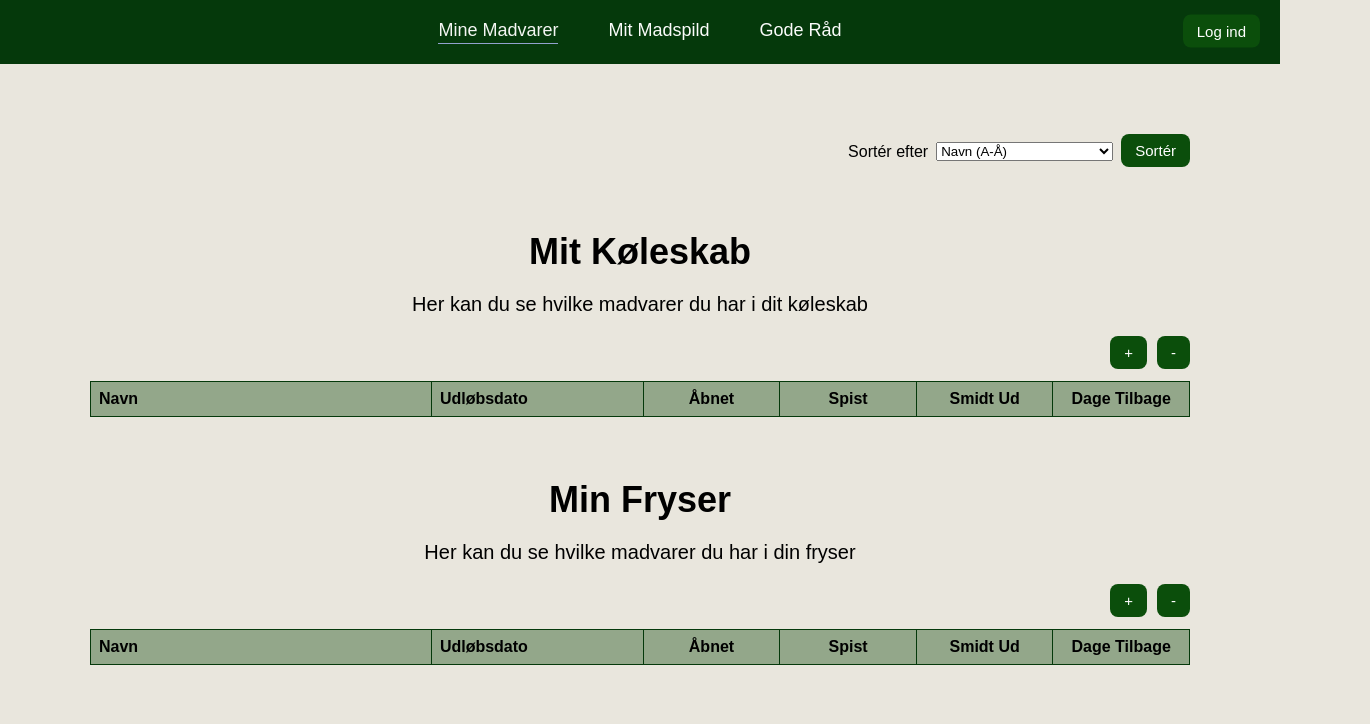
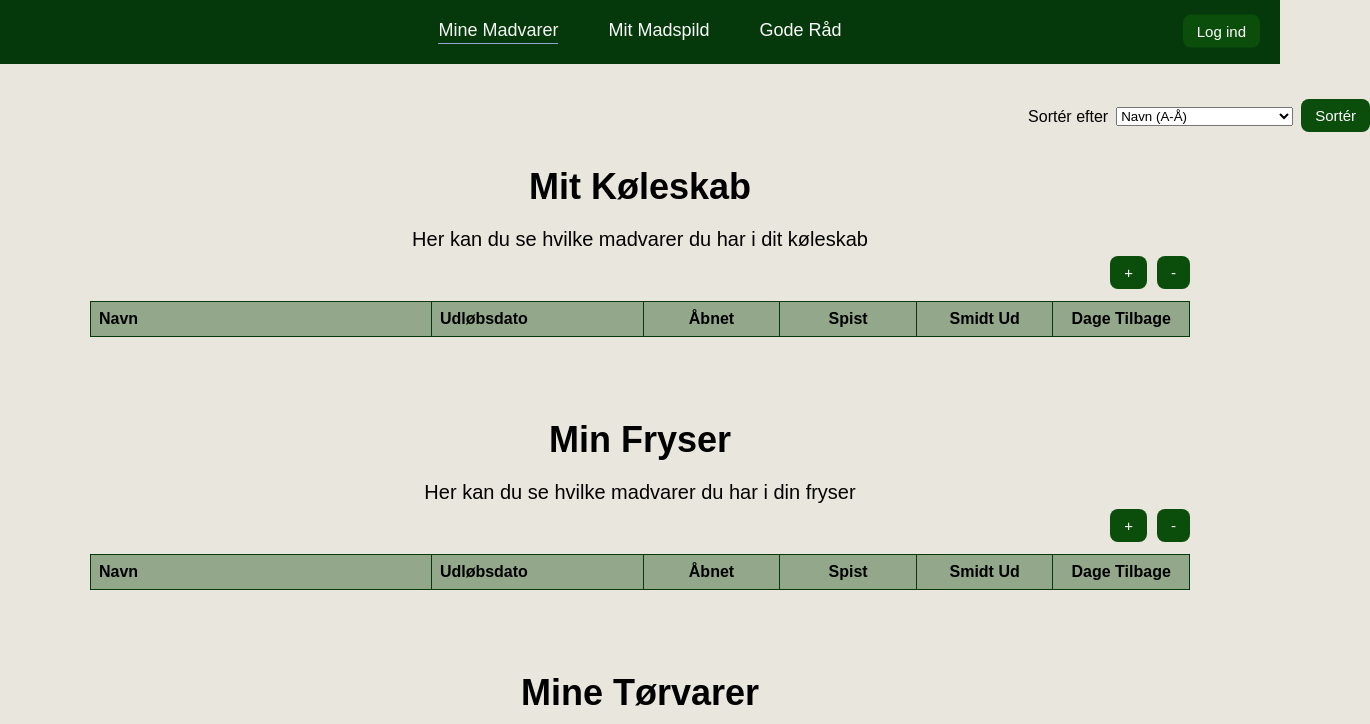
Before and after one commit to MadspildProjekt-DAD/madspild-webapp, a plain HTML site: page frontend/index.html in a window 1280 px wide. Shown: the top 724 px of the page, 1370 px wide, since content can reach past the window. Drawn offline with Linux system fonts and the light colour scheme; no server answers; a script that the page names is missing.

Commit message:
fixed some extra gaps and a font size

```diff
--- a/frontend/style.css
+++ b/frontend/style.css
@@ -2,7 +2,7 @@ main {
     display: grid;
     gap: 2rem;
     max-width: 1100px;
-    margin: 50px auto;
+    margin: 15px auto 50px;
     padding: 20px;
 }
 
@@ -11,6 +11,7 @@ main {
     justify-content: flex-end;
     align-items: center;
     gap: 0.5rem;
+    margin-right: -180px;
 }
 
 section {
@@ -21,6 +22,7 @@ table {
     border-collapse: collapse;
     width: 100%;
     overflow: hidden;
+    margin-bottom: 50px;
 }
 
 th {
@@ -113,6 +115,7 @@ h1{
     font-size: 36px;
     text-align: center;
     margin-bottom: 10px;
+    margin-top: 0;
 }
 
 button {/*kig på størrelser*/
@@ -154,6 +157,7 @@ button:hover{
 p{
     text-align: center;
     font-size: 20px;
+    margin-bottom: 5px;
 }
 
 nav a.currentpage {
@@ -185,7 +189,7 @@ nav a.currentpage {
 
 #velkomst {
     color: rgb(204, 218, 201);   /* skriftfarve (lysgrøn) */
-    font-size: 2px;             /* skriftsørrelse */
+    font-size: 18px;             /* skriftsørrelse */
     font-weight: bold;           /* fed tekst */
     font-family: Georgia, serif; /* skrifttype */
 }
```
